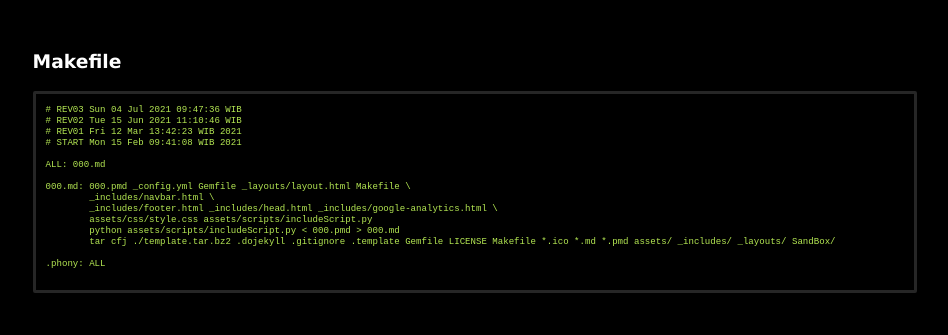
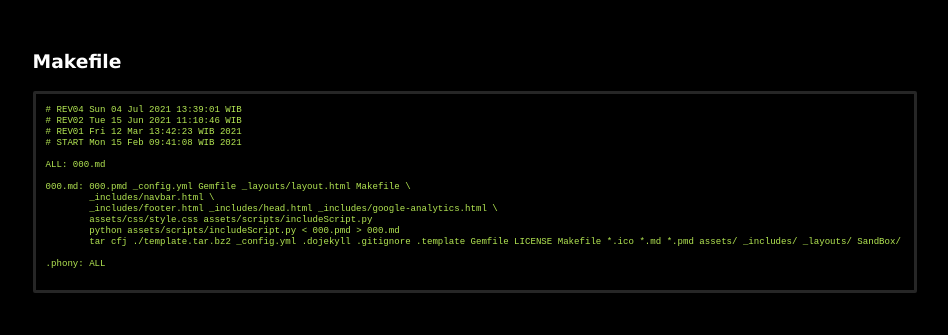
Before and after one commit to virdianhrn/template, a Jekyll site: the page built from 000.md, in a window 1280 px wide and 900 px high, scrolled down 1120 px. Shown: the part 156-491 px from the top of the window, without its empty margins (165-1113 px from the left). Built offline with Jekyll 4.4.1, drawn with Linux system fonts in a browser that asks for light colours.

Commit message:
modified:   Makefile

````diff
--- a/000.md
+++ b/000.md
@@ -92,7 +92,7 @@ gem 'github-pages', group: :jekyll_plugins
 ### Makefile
 
 ```
-# REV03 Sun 04 Jul 2021 09:47:36 WIB
+# REV04 Sun 04 Jul 2021 13:39:01 WIB
 # REV02 Tue 15 Jun 2021 11:10:46 WIB
 # REV01 Fri 12 Mar 13:42:23 WIB 2021
 # START Mon 15 Feb 09:41:08 WIB 2021
@@ -104,7 +104,7 @@ ALL: 000.md
         _includes/footer.html _includes/head.html _includes/google-analytics.html \
 	assets/css/style.css assets/scripts/includeScript.py
 	python assets/scripts/includeScript.py < 000.pmd > 000.md
-	tar cfj ./template.tar.bz2 .dojekyll .gitignore .template Gemfile LICENSE Makefile *.ico *.md *.pmd assets/ _includes/ _layouts/ SandBox/
+	tar cfj ./template.tar.bz2 _config.yml .dojekyll .gitignore .template Gemfile LICENSE Makefile *.ico *.md *.pmd assets/ _includes/ _layouts/ SandBox/
 
 .phony: ALL
 
````
Also changed, not shown: 2 other files.
